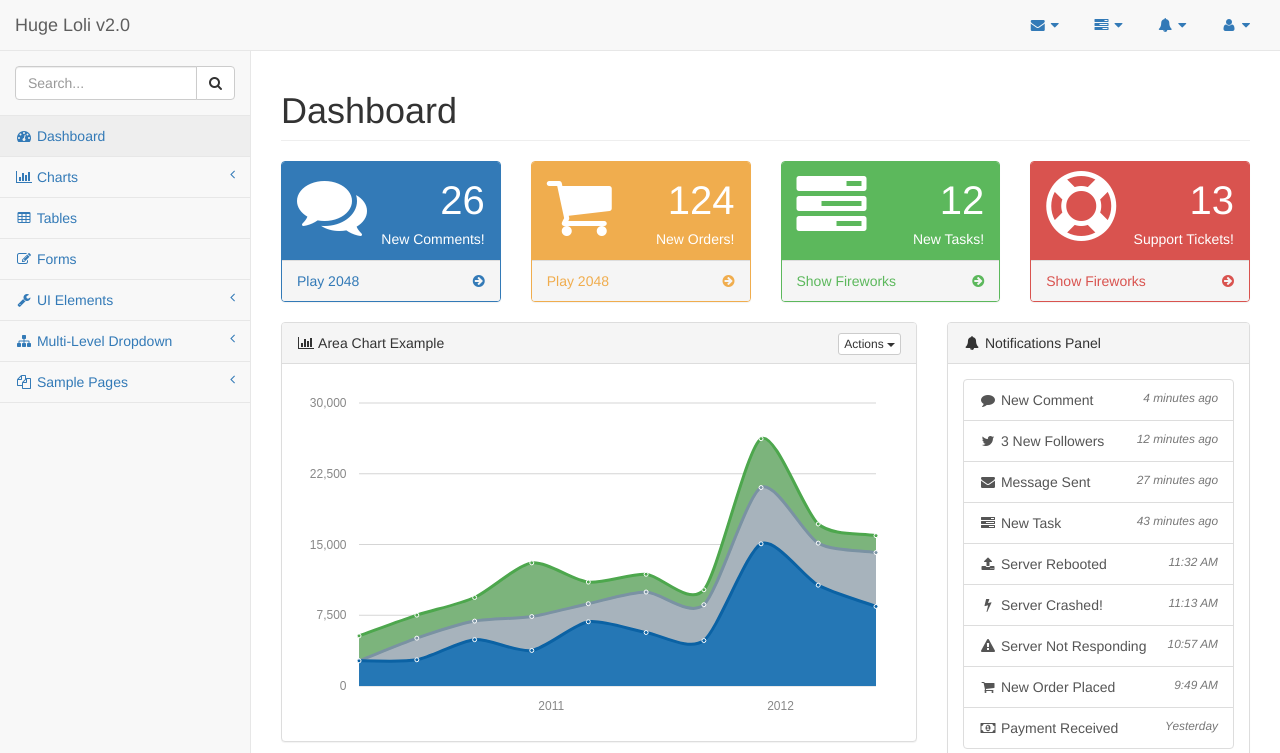
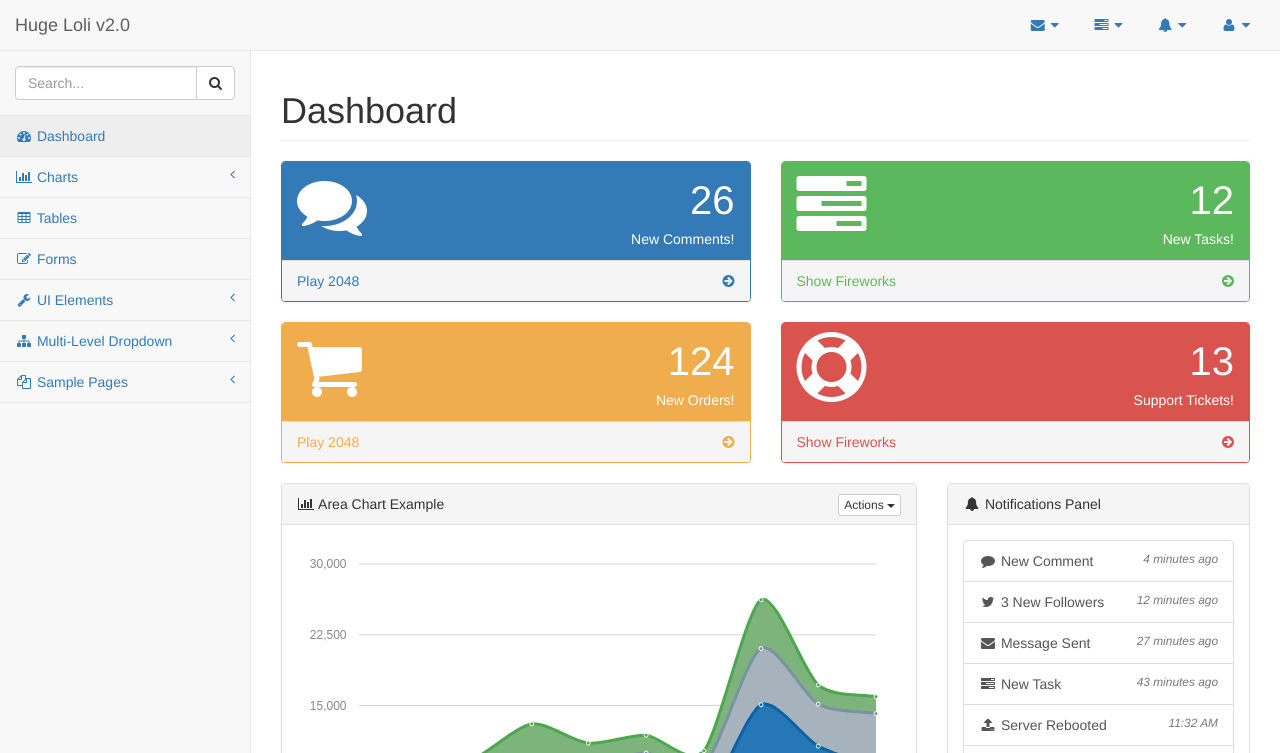
Before and after one commit to hugeloli/hugeloli.github.io, a website: page pages/index.html in a window 1280 px wide. Shown: the top 753 px of the page. Drawn offline with Linux system fonts and the light colour scheme; a script that the page names is missing.

Commit message:
change card width

```diff
--- a/pages/index.html
+++ b/pages/index.html
@@ -385,7 +385,7 @@
             </div>
             <!-- /.row -->
             <div class="row">
-                <div class="col-lg-3 col-md-6">
+                <div class="col-lg-6 col-md-6">
                     <div class="panel panel-primary">
                         <div class="panel-heading">
                             <div class="row">
@@ -407,7 +407,29 @@
                         </a>
                     </div>
                 </div>
-                <div class="col-lg-3 col-md-6">
+                <div class="col-lg-6 col-md-6">
+                    <div class="panel panel-green">
+                        <div class="panel-heading">
+                            <div class="row">
+                                <div class="col-xs-3">
+                                    <i class="fa fa-tasks fa-5x"></i>
+                                </div>
+                                <div class="col-xs-9 text-right">
+                                    <div class="huge">12</div>
+                                    <div>New Tasks!</div>
+                                </div>
+                            </div>
+                        </div>
+                        <a href="#">
+                            <div class="panel-footer" id="panel-2">
+                                <span class="pull-left">Show Fireworks</span>
+                                <span class="pull-right"><i class="fa fa-arrow-circle-right"></i></span>
+                                <div class="clearfix"></div>
+                            </div>
+                        </a>
+                    </div>
+                </div>
+                <div class="col-lg-6 col-md-6">
                     <div class="panel panel-yellow">
                         <div class="panel-heading">
                             <div class="row">
@@ -429,29 +451,7 @@
                         </a>
                     </div>
                 </div>
-                <div class="col-lg-3 col-md-6">
-                    <div class="panel panel-green">
-                        <div class="panel-heading">
-                            <div class="row">
-                                <div class="col-xs-3">
-                                    <i class="fa fa-tasks fa-5x"></i>
-                                </div>
-                                <div class="col-xs-9 text-right">
-                                    <div class="huge">12</div>
-                                    <div>New Tasks!</div>
-                                </div>
-                            </div>
-                        </div>
-                        <a href="#">
-                            <div class="panel-footer" id="panel-2">
-                                <span class="pull-left">Show Fireworks</span>
-                                <span class="pull-right"><i class="fa fa-arrow-circle-right"></i></span>
-                                <div class="clearfix"></div>
-                            </div>
-                        </a>
-                    </div>
-                </div>
-                <div class="col-lg-3 col-md-6">
+                <div class="col-lg-6 col-md-6">
                     <div class="panel panel-red">
                         <div class="panel-heading">
                             <div class="row">
```
